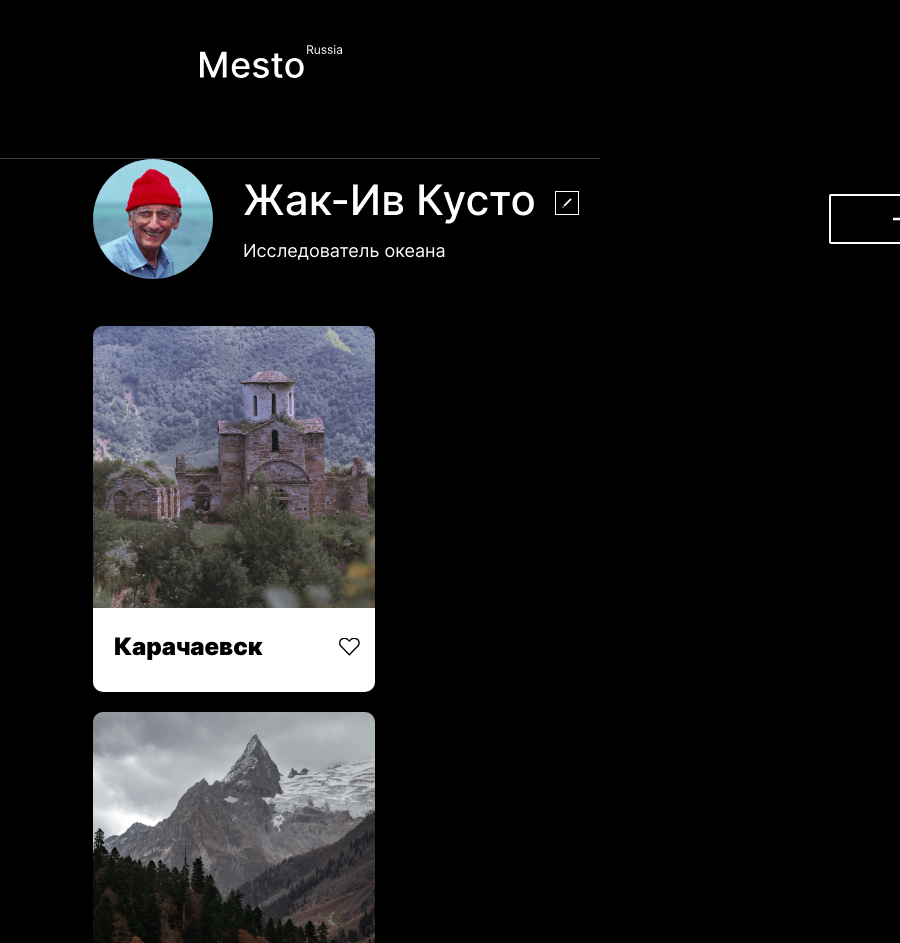
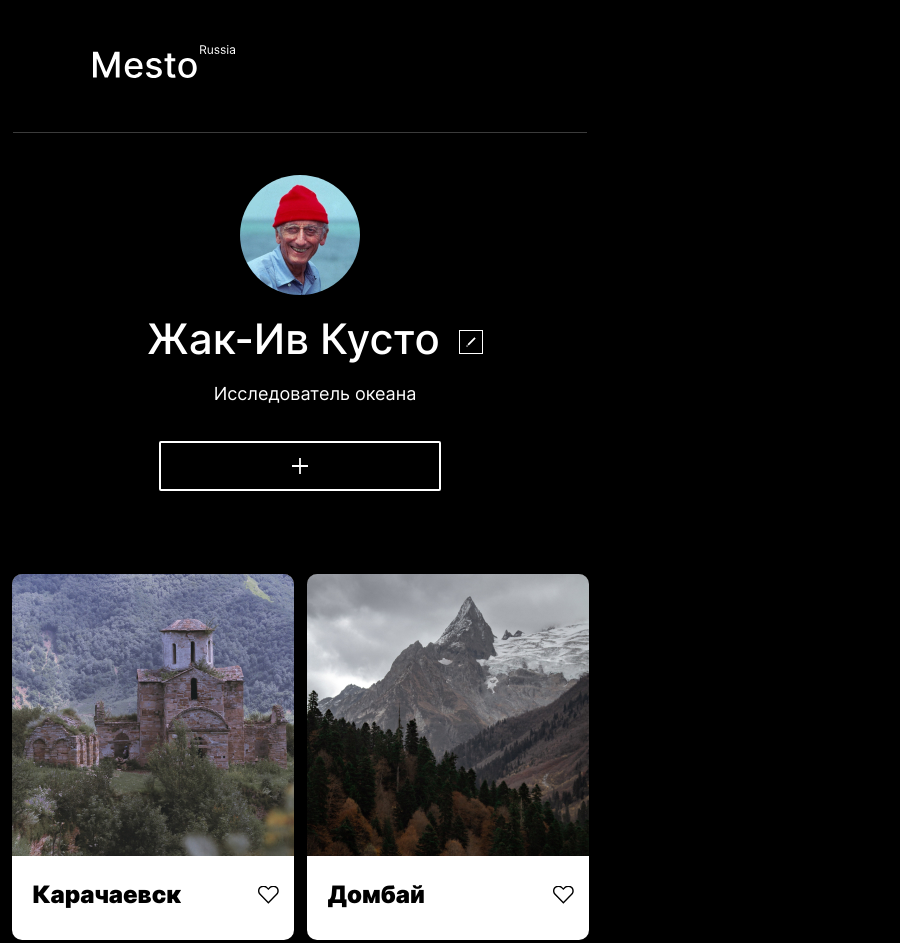
Before and after one commit to VV-antonova/mesto, a plain HTML site: page index.html in a window 600 px wide. Shown: the top 943 px of the page, 900 px wide, since content can reach past the window. Drawn offline with Linux system fonts and the light colour scheme; files whose address does not match are found by name.

Commit message:
add mobile versions

```diff
--- a/blocks/cards-table/cards-table.css
+++ b/blocks/cards-table/cards-table.css
@@ -2,6 +2,12 @@
     max-width: 69%;
     margin: 0 auto;
     padding: 47px 0 67px;
+}
+
+@media screen and (min-width:600px) and (max-width:800px) {
+    .cards-table {
+        max-width: 100%;
+    }
 }
 
 @media screen and (max-width:500px) {
--- a/blocks/cards/__item/cards__item.css
+++ b/blocks/cards/__item/cards__item.css
@@ -1,5 +1,6 @@
 .cards__item {
     max-width: 282px;
+    margin: 0 auto;
     position: relative;
     border-radius: 10px;
 }
--- a/blocks/cards/cards.css
+++ b/blocks/cards/cards.css
@@ -7,3 +7,11 @@
     row-gap: 20px;
     list-style: none;
 }
+
+@media screen and (min-width:600px) and (max-width:800px) {
+    .cards {
+        padding: 0 10px;
+        column-gap: 10px;
+        row-gap: 15px;
+    }
+}
--- a/blocks/footer/footer.css
+++ b/blocks/footer/footer.css
@@ -1,5 +1,11 @@
 .footer {
     padding: 0 0 60px 200px;
+}
+
+@media screen and (max-width:700px) {
+    .footer {
+        padding: 0 0 50px 50px;
+    }
 }
 
 @media screen and (max-width:500px) {
--- a/blocks/header/__line/header__line.css
+++ /dev/null
@@ -1,5 +0,0 @@
-.header__line {
-    width: 100%;
-    border-bottom: 1px solid #545454;
-    opacity: 0.7;
-}
--- a/blocks/header/header.css
+++ b/blocks/header/header.css
@@ -3,6 +3,12 @@
     margin: 0 auto;
     padding: 45px 200px 36px;
     border-bottom: 1px solid rgba(84, 84, 84, 0.7);
+}
+
+@media screen and (min-width:501px) and (max-width:700px) {
+    .header {
+        padding: 45px 80px 10px;
+    }
 }
 
 @media screen and (max-width:500px) {
--- a/blocks/profile/__add-button/profile__add-button.css
+++ b/blocks/profile/__add-button/profile__add-button.css
@@ -10,7 +10,7 @@
     cursor: pointer;
 }
 
-@media screen and (max-width:500px) {
+@media screen and (max-width:700px) {
     .profile__add-button {
         width: 282px;
         padding: 17px 133px;
--- a/blocks/profile/__description/profile__description.css
+++ b/blocks/profile/__description/profile__description.css
@@ -7,11 +7,16 @@
     font-weight: normal;
 }
 
+@media screen and (max-width:800px) {
+    .profile__description {
+        text-align: center;
+    }
+}
+
 @media screen and (max-width:500px) {
     .profile__description {
         max-width: 282px;
         font-size: 14px;
         line-height: 17px;
-        text-align: center;
     }
 }
--- a/blocks/profile/__edit-button/profile__edit-button.css
+++ b/blocks/profile/__edit-button/profile__edit-button.css
@@ -12,6 +12,12 @@
     cursor: pointer;
 }
 
+@media screen and (min-width:501px) and (max-width:800px) {
+    .profile__edit-button {
+        top: 35px;
+    }
+}
+
 @media screen and (max-width:500px) {
     .profile__edit-button {
         height: 18px;
--- a/blocks/profile/__form/profile__form.css
+++ b/blocks/profile/__form/profile__form.css
@@ -3,7 +3,7 @@
     align-items: center;
 }
 
-@media screen and (max-width:500px) {
+@media screen and (max-width:800px) {
     .profile__form {
         flex-direction: column;
         margin-bottom: 36px;
--- a/blocks/profile/__name/profile__name.css
+++ b/blocks/profile/__name/profile__name.css
@@ -5,6 +5,12 @@
     font-size: 42px;
     line-height: 48px;
     font-weight: 500;
+}
+
+@media screen and (min-width:501px) and (max-width:700px) {
+    .profile__name {
+        margin: 20px 0;
+    }
 }
 
 @media screen and (max-width:500px) {
--- a/blocks/profile/profile.css
+++ b/blocks/profile/profile.css
@@ -3,11 +3,20 @@
     margin: 0 auto;
     display: grid;
     grid-template-columns: repeat(3, minmax(min-content, max-content));
+    justify-content: center;
     align-items: center;
     column-gap: 250px;
 }
 
-@media screen and (max-width:500px) {
+/* @media screen and (max-width:500px) {
+    .profile {
+        max-width: 88%;
+        grid-template-columns: 282px;
+        padding: 42px 0 36px;
+    }
+} */
+
+@media screen and (max-width:700px) {
     .profile {
         max-width: 88%;
         grid-template-columns: 282px;
--- a/pages/index.css
+++ b/pages/index.css
@@ -10,7 +10,6 @@
 /*Подключение стилей хедера*/
 @import url(../blocks/header/header.css);
 @import url(../blocks/header/__logo/header__logo.css);
-@import url(../blocks/header/__line/header__line.css);
 
 /*Подключение стилей блока profile*/
 @import url(../blocks/profile/profile.css);
```
Also changed, not shown: index.html (+0 -1 lines).
